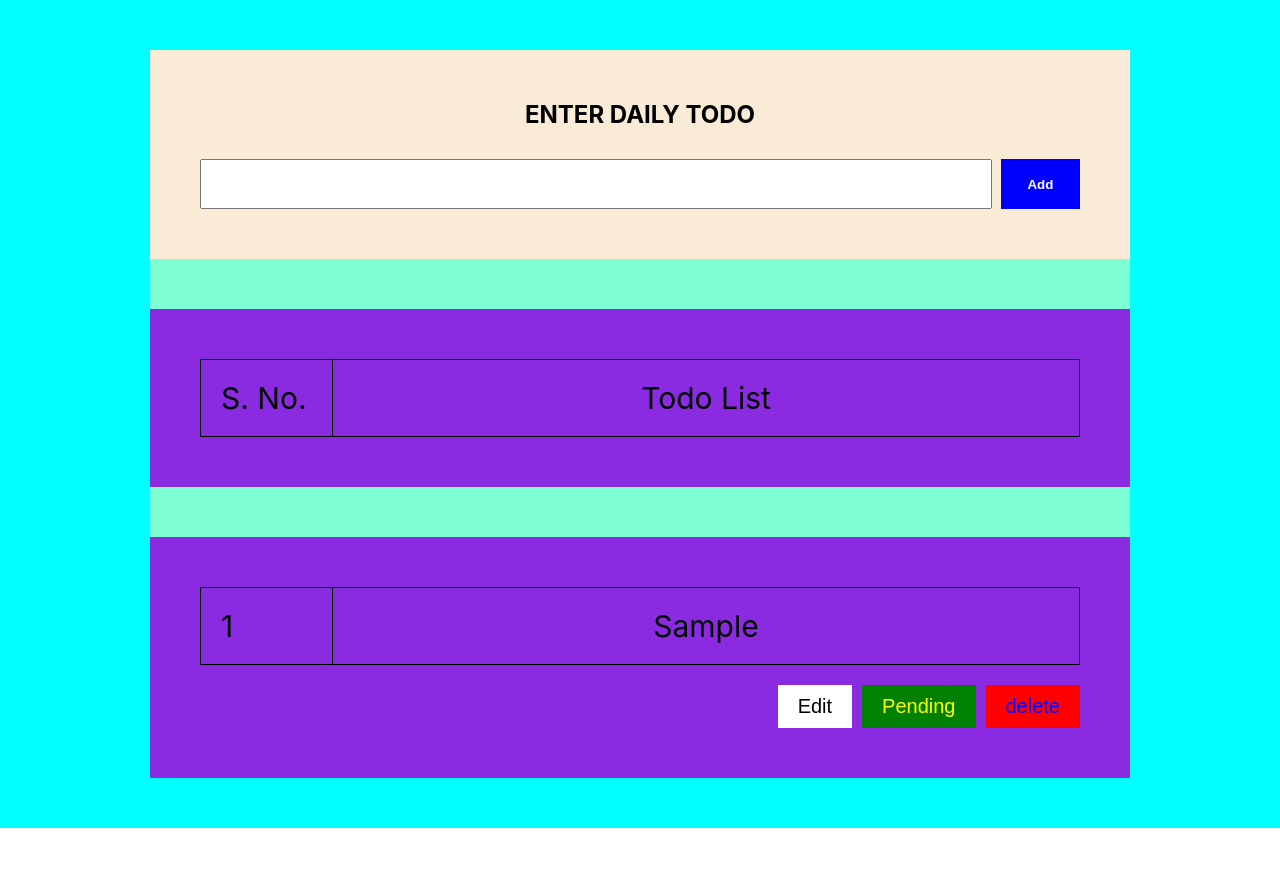
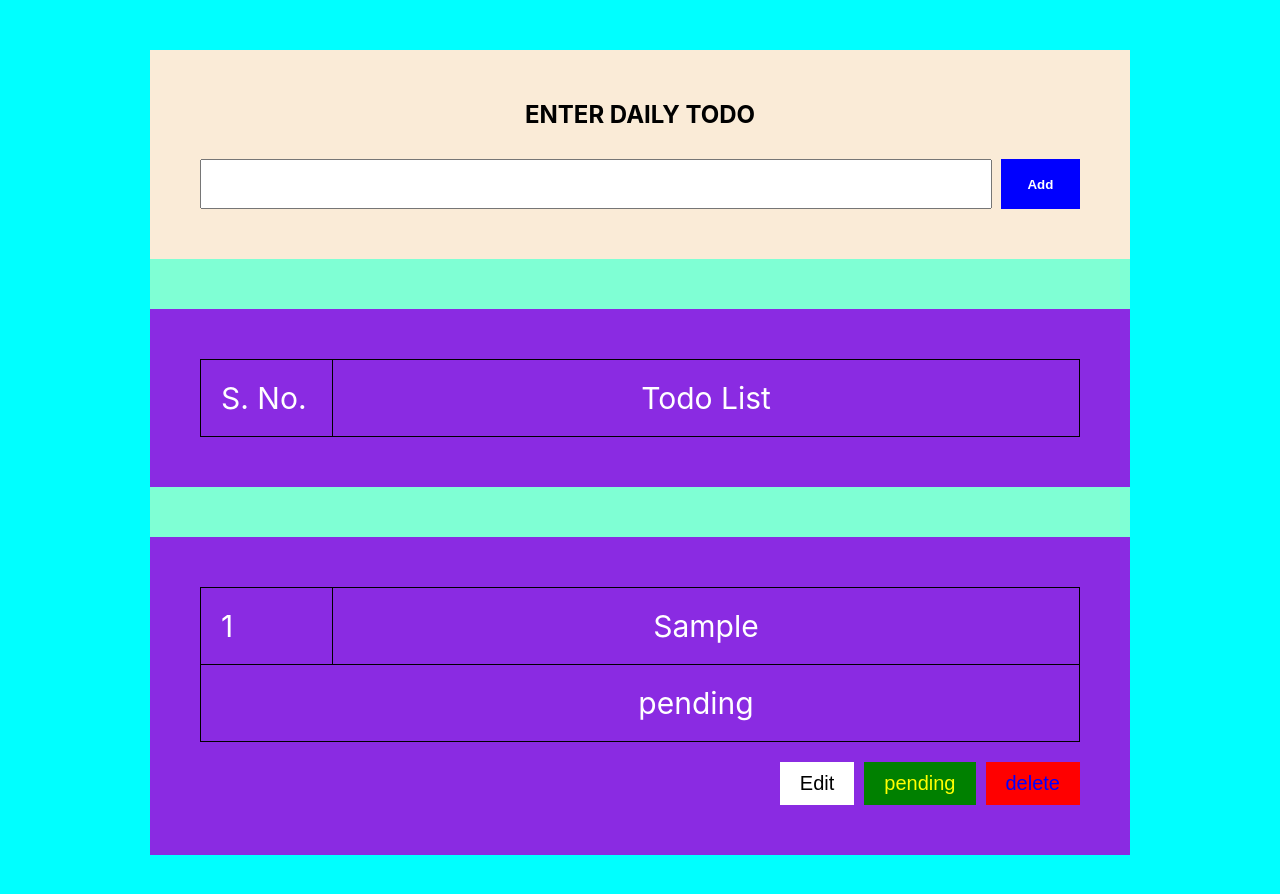
Before and after one commit to pawannagar1996/react-js, a React (Create React App) app: page / in a window 1280 px wide. Both pictures are taken after typing "Sample" into the empty fields and a click on the button "Add". Shown: the top 894 px of the page. Before the commit the page ends 828 px from the top, so only its background shows below. Built offline with nearby package versions, Linux system fonts and the light colour scheme.

Commit message:
change status

```diff
--- a/src/components/todoList2/todolistUncontrll.js
+++ b/src/components/todoList2/todolistUncontrll.js
@@ -1,55 +1,22 @@
 import { useRef, useState } from "react";
 import "./todolistUncontroll.css";
-
-// export default function TodoListUncntl() {
-//   const inputref = useRef();
-//   const [todos, updateTodos] = useState([]);
-
-//   function handleAddTodo(event) {
-//     console.log(inputref.current.value);
-
-//     const newText = inputref.current.value;
-//     const todo = { id: Date.now(), text: newText };
-//     const newTodos = JSON.parse(JSON.stringify(todos));
-//     newTodos.push(todo);
-//     updateTodos(newTodos);
-//     inputref.current.value = "";
-//   }
-
-//   function renderList(todoItem) {
-//     const { id, text } = todoItem;
-//     return (
-//       <li key={id}>
-// <span>{id}</span>
-//         <span>{text}</span>
-//         {/* <span>{status}</span> */}
-//       </li>
-//     );
-//   }
-
-//   return (
-//     <div>
-//       <div>
-//         <input type="text" ref={inputref} />
-//         <input type="button" value="Add" onClick={handleAddTodo} />
-//       </div>
-//       <ul>{todos.map(renderList)}</ul>
-//     </div>
-//   );
-// }
 
 export default function TodoListUncntl() {
   const currentRef = useRef();
   const [currentValue, updateValue] = useState([]);
   const [oldSerialNumber, updateSerialNumber] = useState(1);
+  const [oldStatus,newStatus] = useState("pending")
 
-  function handleAddTodo(event) {
+
+  function handleAddTodo() {
     const newText = currentRef.current.value;
-    const todos = {
+    let todos ={
       id: Date.now(),
       text: newText,
       serialNumber: oldSerialNumber,
+      status:oldStatus
     };
+  ;
     const newTodos = JSON.parse(JSON.stringify(currentValue));
     newTodos.push(todos);
     updateValue(newTodos);
@@ -57,16 +24,24 @@ export default function TodoListUncntl() {
     updateSerialNumber(oldSerialNumber + 1);
   }
 
+  function changeLi(event){
+    newStatus(event.target.value="done");
+
+  }
+
+
   function renderList(items) {
-    const { id, text, serialNumber } = items;
+    const { id, text, serialNumber, status} = items;
+
     return (
       <div key={id}>
-        <li>
+        <li className={oldStatus=="done"?"done-li":"pending-li"}>
           <span className="serial-number">{serialNumber}</span>
           <span className="text">{text}</span>
+          <span className="pending-section">{oldStatus}</span>
           <div className="button-section">
             <button className="btn edit">Edit</button>
-            <button className="btn pending">Pending</button>
+            <button className="btn pending"  onClick={changeLi}>{oldStatus}</button>
             <button className="btn delete">delete</button>
           </div>
         </li>
--- a/src/components/todoList2/todolistUncontroll.css
+++ b/src/components/todoList2/todolistUncontroll.css
@@ -4,6 +4,7 @@
     background-color:aqua;
     width:100%;
     display: flex;
+
     align-items: center;
     padding-top: 50px;
     padding-bottom: 50px;
@@ -48,7 +49,20 @@ ol {width: 100%;
     max-width: 980px;
     background-color: aquamarine;
 }
+
 ol li{background-color: blueviolet;
+    list-style-type: none;
+    padding: 50px;
+    margin-top: 50px;
+
+}
+.pending-li{background-color: blueviolet;
+    list-style-type: none;
+    padding: 50px;
+    margin-top: 50px;
+
+}
+.done-li{background-color: rgb(233, 42, 125);
     list-style-type: none;
     padding: 50px;
     margin-top: 50px;
@@ -58,6 +72,7 @@ ol li{background-color: blueviolet;
     padding:20px;
     font-size: 30px;border: 1px solid #000;
     border-right: 0px;
+    color:white;
 }
 .text{
     width: 85%;
@@ -66,6 +81,18 @@ ol li{background-color: blueviolet;
     text-align: center;
     border: 1px solid #000;
     padding: 20px;
+    color:white;
+}
+.pending-section{
+    width: 100%;
+    display: inline-block;
+    font-size: 30px;
+    text-align: center;
+    border: 1px solid #000;
+    padding: 20px;
+    color:white;
+    border-top: 0px;
+    padding-left: 15%;
 }
 .button-section{
     width: 100%;
```
